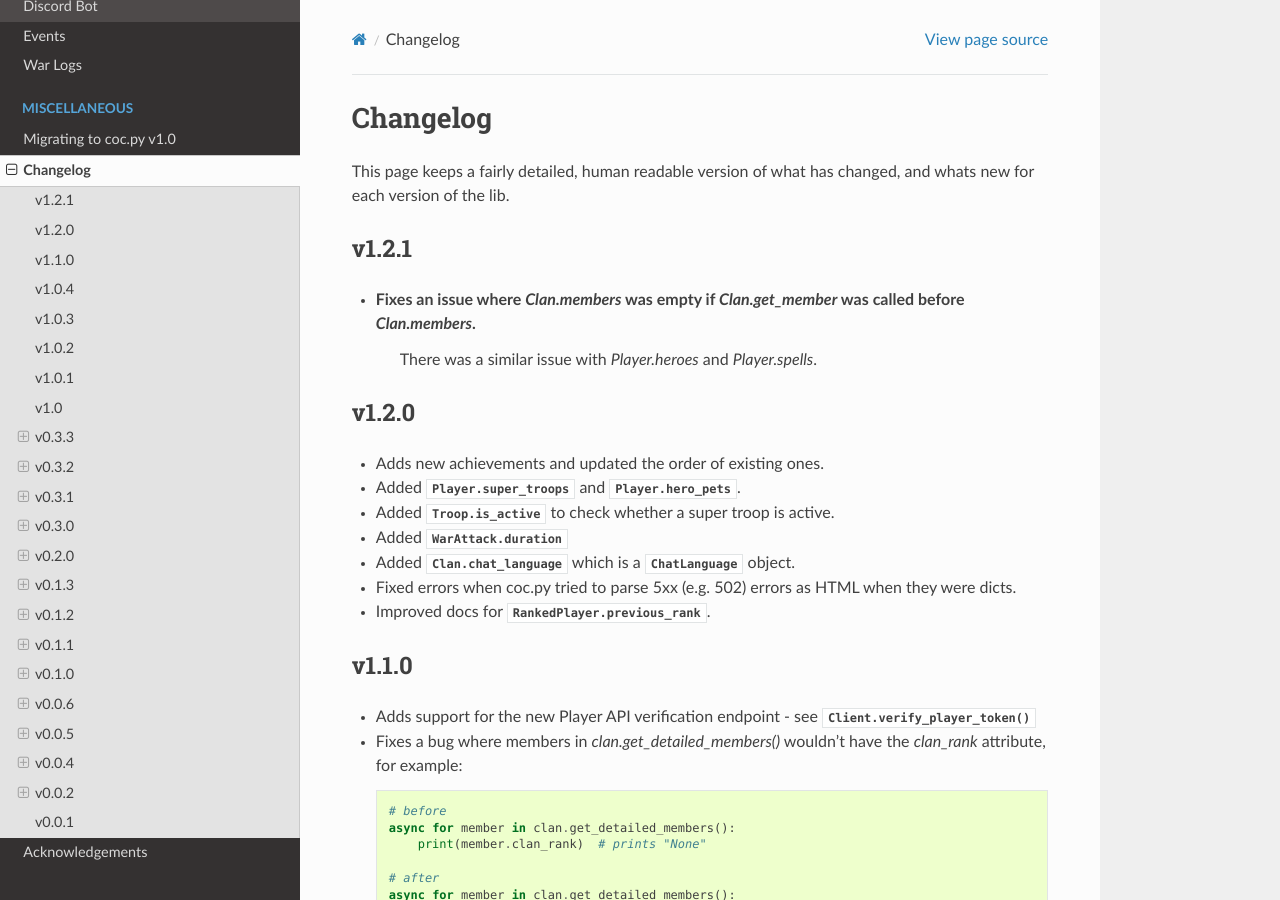
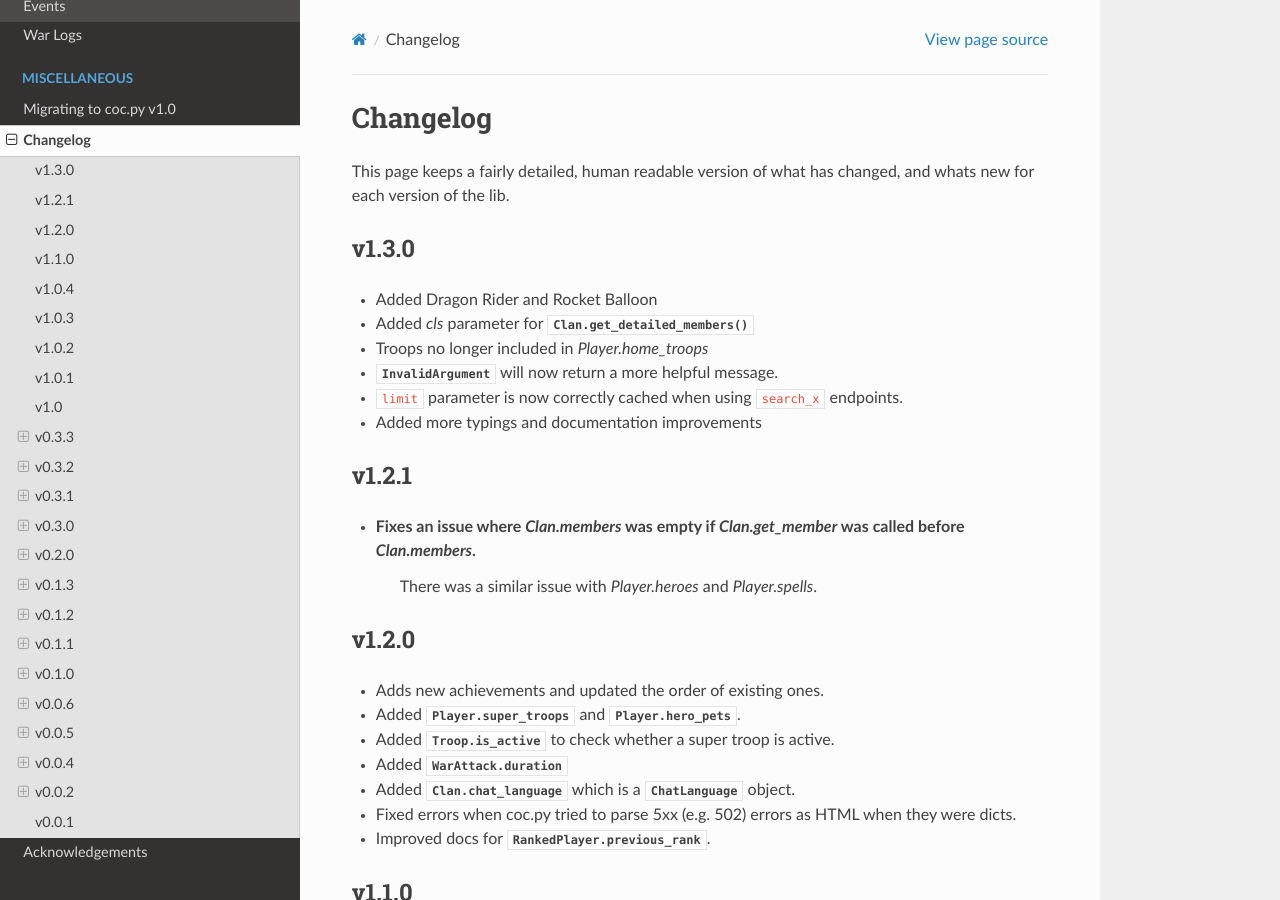
Before and after one commit to mathsman5133/coc.py, a Sphinx documentation site: the page built from docs/miscellaneous/changelog.rst, in a window 1280 px wide and 900 px high. Built offline with Sphinx 7.4.7 and the Read the Docs theme 2.0.0, drawn with Linux system fonts in a browser that asks for light colours; pages that are not in the unit, such as notebooks, are missing from menus.

Commit message:
Version Bump to v1.3.0

```diff
--- a/coc/__init__.py
+++ b/coc/__init__.py
@@ -22,7 +22,7 @@ OUT OF OR IN CONNECTION WITH THE SOFTWARE OR THE USE OR OTHER DEALINGS IN THE
 SOFTWARE.
 """
 
-__version__ = "1.2.2a"
+__version__ = "1.3.0"
 
 from .abc import BasePlayer, BaseClan
 from .clans import RankedClan, Clan
--- a/docs/miscellaneous/changelog.rst
+++ b/docs/miscellaneous/changelog.rst
@@ -6,6 +6,21 @@ Changelog
 ===========
 This page keeps a fairly detailed, human readable version
 of what has changed, and whats new for each version of the lib.
+
+v1.3.0
+------
+- Added Dragon Rider and Rocket Balloon
+
+- Added `cls` parameter for :meth:`Clan.get_detailed_members()`
+
+- Troops no longer included in `Player.home_troops`
+
+- :exc:`InvalidArgument` will now return a more helpful message.
+
+- ``limit`` parameter is now correctly cached when using ``search_x`` endpoints.
+
+- Added more typings and documentation improvements
+
 
 v1.2.1
 ------
--- a/setup.py
+++ b/setup.py
@@ -7,7 +7,7 @@ REQUIREMENTS = []
 with open(os.path.join(os.getcwd(), "requirements.txt")) as f:
     REQUIREMENTS = f.read().splitlines()
 
-VERSION = "1.2.2a"
+VERSION = "1.3.0"
 if "a" in VERSION:
     VERSION += "+" + subprocess.check_output(["git", "rev-parse", "--short", "HEAD"]).decode("utf-8").strip()
 
```
